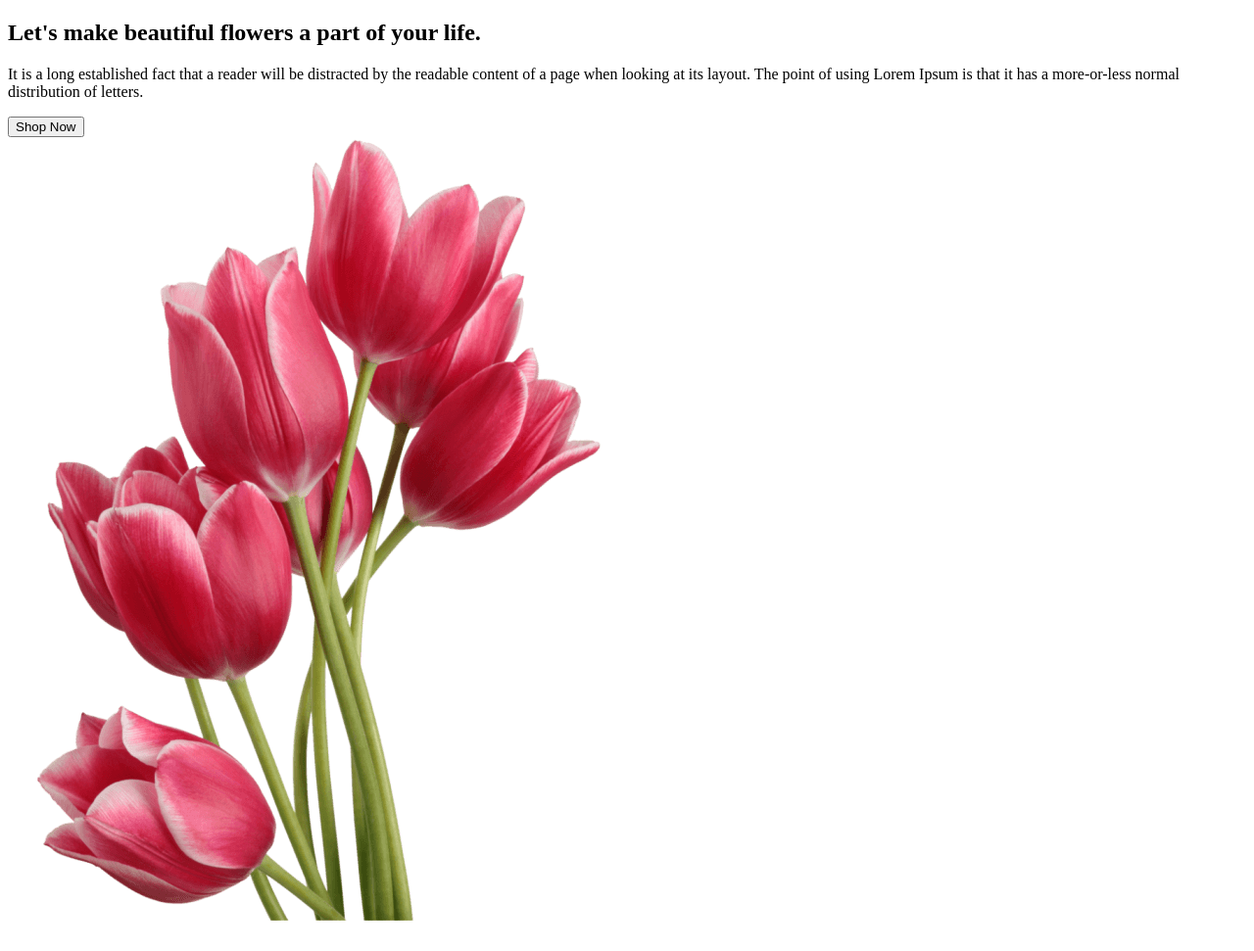
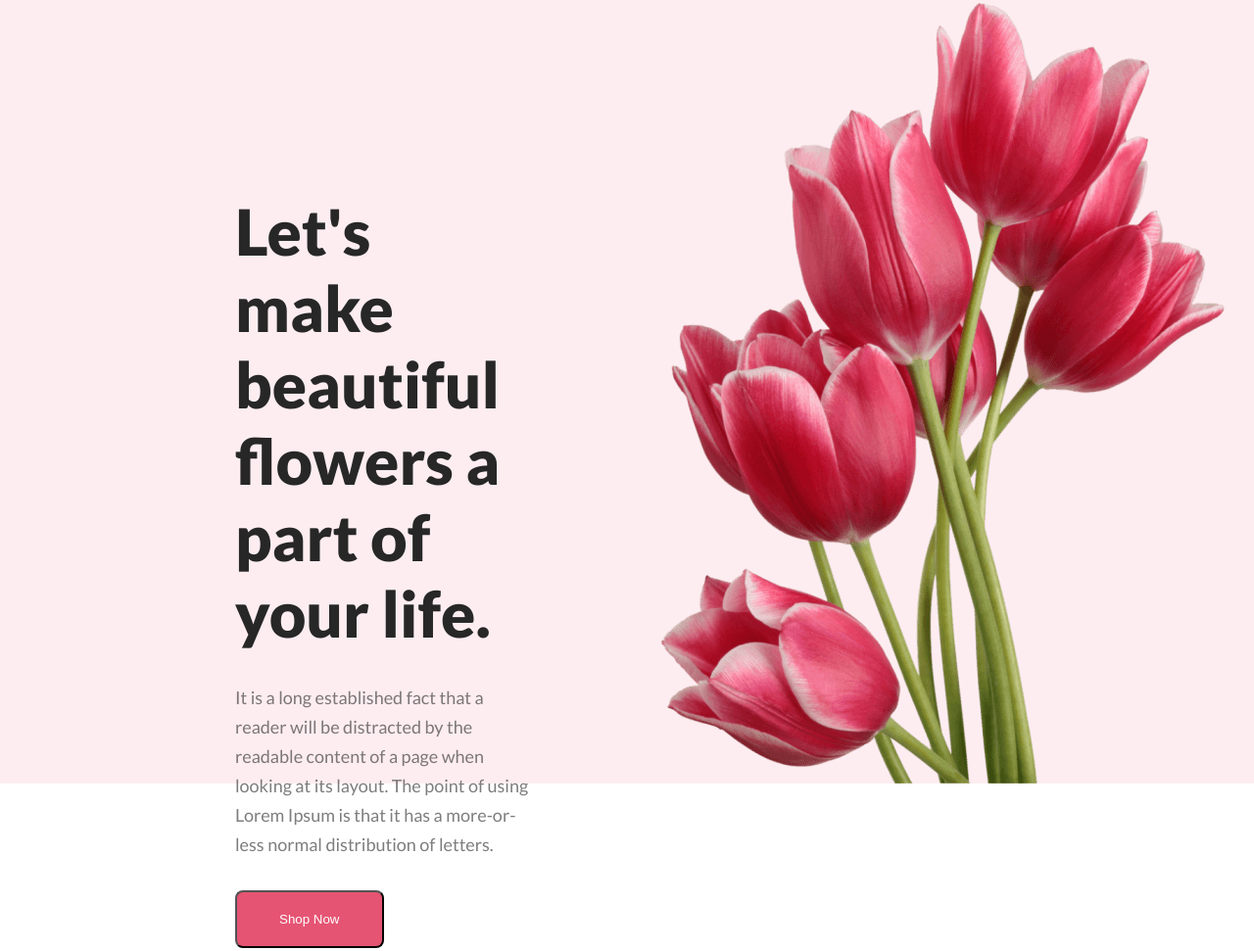
Before and after one commit to MohamamdRasel/flower-shop-assignment-main, a plain HTML site: page index.html in a window 1280 px wide. Shown: the whole page at 98% size. Drawn offline with Linux system fonts and the light colour scheme; a web font is replaced by a local one.

Commit message:
completed navbar section

```diff
--- a/index.html
+++ b/index.html
@@ -11,6 +11,9 @@
 
 </head>
 <body>
+
+    <!--Header Section-->
+    <header class="header">
     <!--Start Nav Section-->
     <nav class="nav_container">
         <div class="nav_left">
@@ -22,6 +25,24 @@
             <img src="images/pngwing 10.png" alt="">
         </div>
     </nav>
+</header>
+<!--Main Section -->
+    <main>
 
+    </main>
+
+
+
+
+
+
+
+
+
+
+    <!--Footer Section-->
+    <footer>
+
+    </footer>
 </body>
 </html>
--- a/style.css
+++ b/style.css
@@ -0,0 +1,61 @@
+*{
+    margin: 0;
+    padding: 0;
+}
+/*Common Styles*/
+
+body {
+    font-family: 'Lato', sans-serif;
+}
+.primary_btn {
+    padding: 20px 43px;
+    align-items: flex-start;
+    gap: 10px;
+    border-radius: 8px;
+    background: #E55473;
+    color: #fff;
+    margin-bottom: 150px;
+    cursor: pointer;
+}
+
+
+
+
+
+
+
+
+
+
+/*NavBar Section */
+ .nav_container {
+    max-width: 1920px;
+    height: 800px;
+    background: rgba(229, 84, 115, 0.10);
+    display: flex;
+ }
+
+.nav_left {
+    margin: 197px 97px 65px 240px;
+
+}
+
+.nav_left h2 {
+    color: #272727;
+    font-size: 65px;
+    font-weight: 800;
+}
+
+.nav_left p {
+    color: rgba(39, 39, 39, 0.60);
+    font-size: 18px;
+    font-weight: 400;
+    line-height: 30px;
+    margin: 32px 0px 32px 0px;
+}
+
+.nav_right {
+width: 635px;
+height: 800px;
+position: bottom;
+}
```
